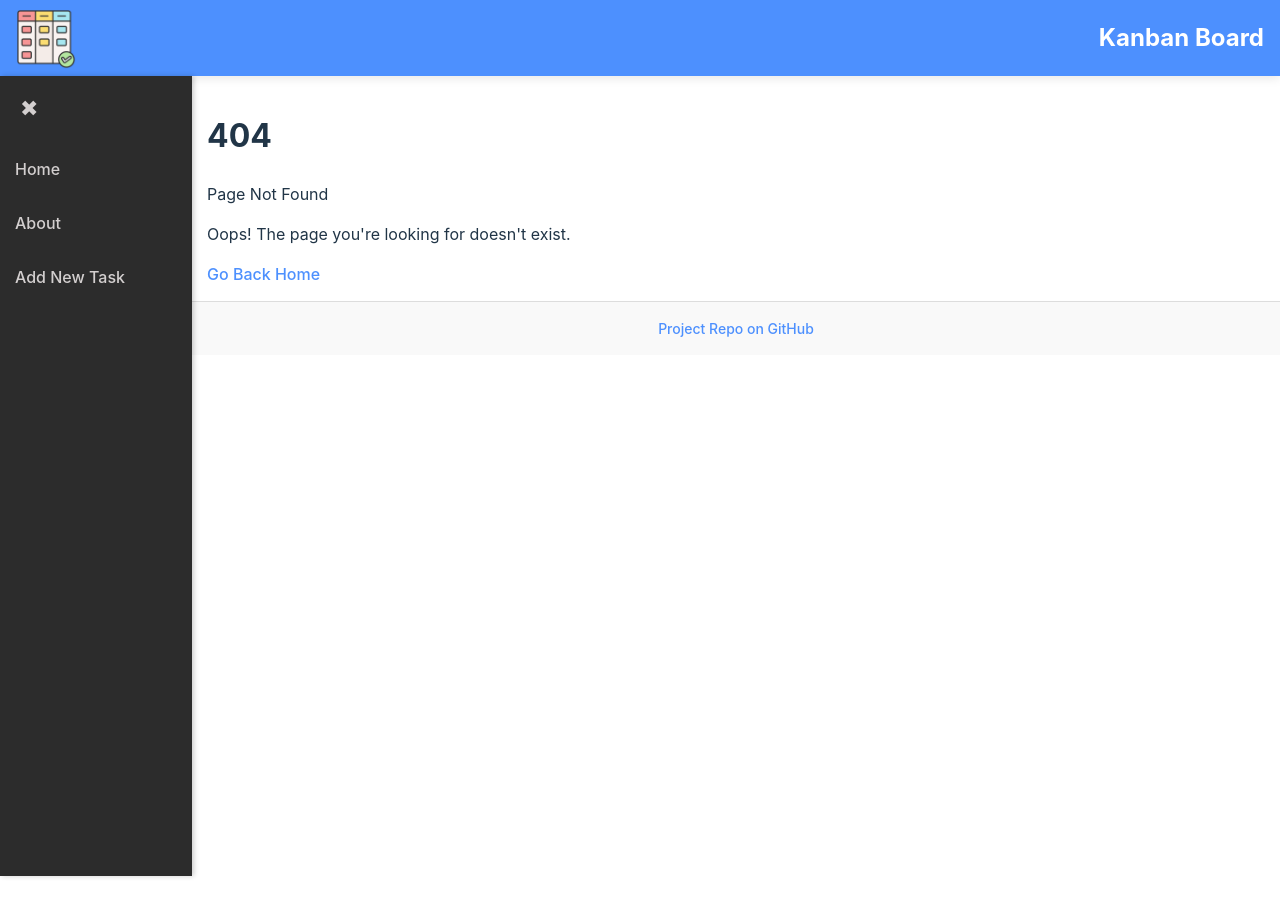
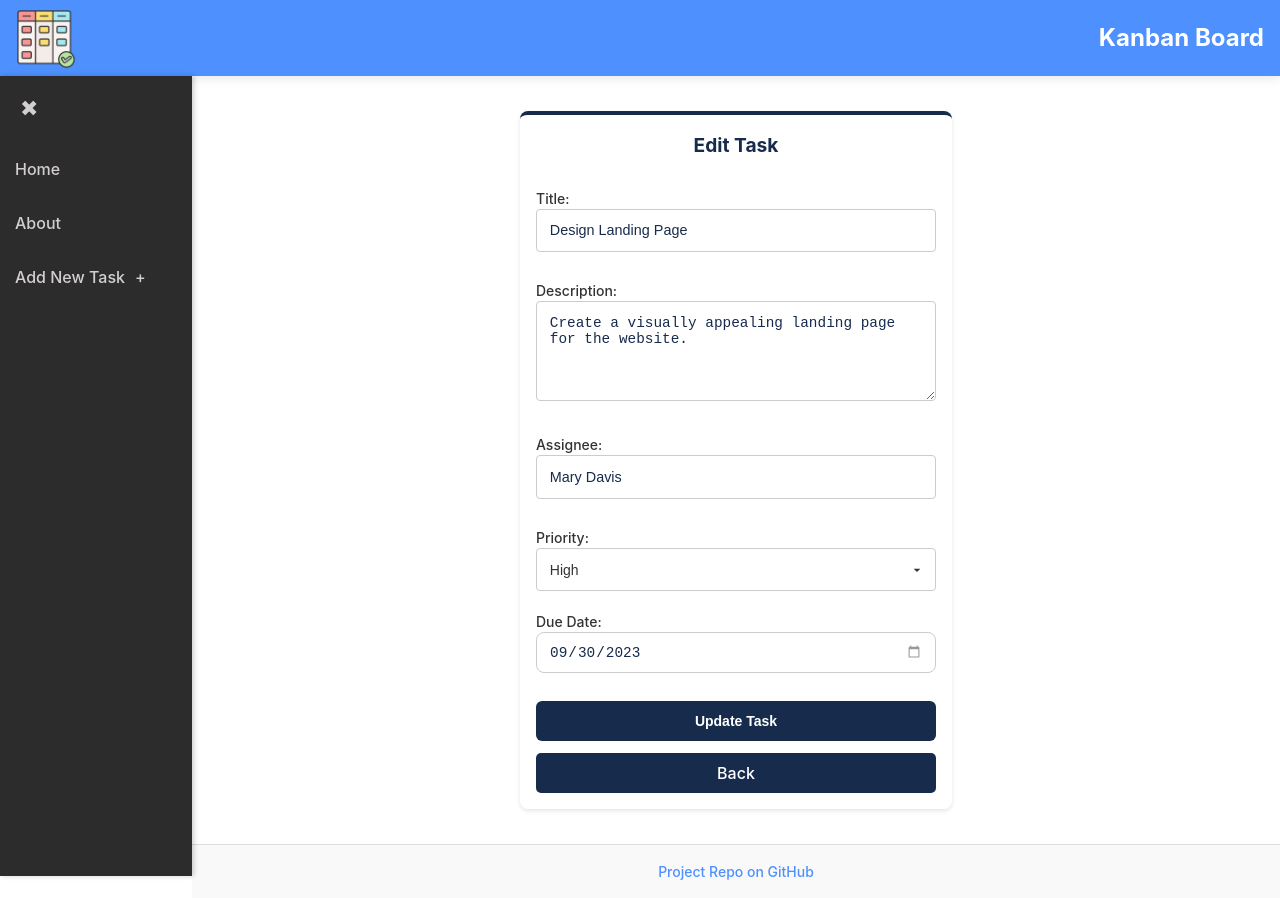
Before and after one commit to abussafilx/MiniProject_Kanban, a React (Vite) app: page /edit/1 in a window 1280 px wide. Before the commit this address had no page. Before the commit the page ends 800 px from the top, so only its background shows below. Built offline with nearby package versions, Linux system fonts and the light colour scheme.

Commit message:
Edit functionality added, added new page for edit, styles and implementation on other components and pages

```diff
--- a/src/App.jsx
+++ b/src/App.jsx
@@ -10,11 +10,9 @@ import About from "./pages/About";
 import SingleTask from "./pages/SingleTask";
 import Error404 from "./pages/Error404";
 import AddCard from "./pages/AddCard";
-
-
+import EditCard from "./pages/EditCard";
 
 function App() {
-
   const [tasks, setTasks] = useState(data);
 
   const navigate = useNavigate();
@@ -25,24 +23,34 @@ function App() {
       return e.id !== id;
     });
     setTasks(newList);
-    navigate("/")
+    navigate("/");
   };
 
   //function to create tasks
   const addTask = (taskDetails) => {
-    const newId =Math.max(...tasks.map((o) => o.id))+1;
-    const newTask ={
+    const newId = Math.max(...tasks.map((o) => o.id)) + 1;
+    const newTask = {
       ...taskDetails,
       id: newId.toString(),
-    }
+    };
 
-    const newList = [newTask,...tasks]
-    setTasks(newList)
+    const newList = [newTask, ...tasks];
+    setTasks(newList);
+  };
 
-  }
-
-  console.log(tasks)
-
+  const updateTask = (updatedTask) => {
+    setTasks(
+      tasks.map((task) => {
+        if (task.id === updatedTask.id) {
+          console.log(task);
+          console.log(updatedTask);
+          return updatedTask;
+        } else {
+          return task;
+        }
+      })
+    );
+  };
 
   return (
     <>
@@ -52,12 +60,31 @@ function App() {
 
       <div id="board">
         <Routes>
-          <Route path="/" element={<Board tasks={tasks} deleteTask={deleteTask}></Board>}/>
-          <Route path="/about" element={<About></About>}/>
-          <Route path="/newtask" element={<AddCard addTask={addTask}/>}/>
-          <Route path="/item/:task" element={<SingleTask tasks={tasks} deleteTask={deleteTask}></SingleTask>}/>
-          <Route path="*" element={<Error404></Error404>}/>
-
+          <Route
+            path="/"
+            element={
+              <Board
+                tasks={tasks}
+                deleteTask={deleteTask}
+                updateTask={updateTask}
+              ></Board>
+            }
+          />
+          <Route path="/about" element={<About></About>} />
+          <Route path="/newtask" element={<AddCard addTask={addTask} />} />
+          <Route
+            path="/item/:task"
+            element={
+              <SingleTask tasks={tasks} deleteTask={deleteTask}></SingleTask>
+            }
+          />
+          <Route
+            path="/edit/:id"
+            element={
+              <EditCard tasks={tasks} updateTask={updateTask}></EditCard>
+            }
+          />
+          <Route path="*" element={<Error404></Error404>} />
         </Routes>
       </div>
 
--- a/src/assets/styles/App.css
+++ b/src/assets/styles/App.css
@@ -115,3 +115,8 @@
   margin-left: 60px;
   transition: 0.5s;
 }
+
+input,
+textarea {
+  color: #333;
+}
--- a/src/assets/styles/Board.css
+++ b/src/assets/styles/Board.css
@@ -82,6 +82,19 @@ label {
   padding: 5px 8px;
   font-size: 0.8rem;
   background-color: #63aca8;
+  color: white;
+  border-radius: 4px;
+  cursor: pointer;
+  transition: opacity 0.2s;
+  font-weight: bold;
+}
+.edit-btn {
+  top: 8px;
+  right: 8px;
+  border: 1px solid transparent;
+  padding: 5px 8px;
+  font-size: 0.8rem;
+  background-color: #172b4d;
   color: white;
   border-radius: 4px;
   cursor: pointer;
--- /dev/null
+++ b/src/assets/styles/EditCard.css
@@ -0,0 +1,29 @@
+#editTask .section-title {
+  margin: 0 0 1rem 0;
+  color: #172b4d;
+  font-size: 1.2rem;
+}
+#editTask input,
+#editTask textarea {
+  margin-bottom: 0.5rem;
+  font-size: 0.9rem;
+  color: #172b4d;
+}
+#editTask form {
+  padding: 1rem;
+  box-shadow: 0 2px 4px rgba(0, 0, 0, 0.1);
+  border-top: 4px solid #172b4d;
+}
+#editTask button {
+  background-color: #172b4d;
+  border-color: #172b4d;
+}
+.edit-back-btn {
+  width: 100%;
+  color: white;
+  border-radius: 5px;
+  text-align: center;
+  padding: 0.5rem 0;
+  background-color: #172b4d;
+  border-color: #172b4d;
+}
--- a/src/components/Sidebar.jsx
+++ b/src/components/Sidebar.jsx
@@ -20,7 +20,7 @@ function Sidebar() {
         About
       </NavLink>
       <NavLink to="/newtask" className="sidebar-link">
-                Add New Task
+        Add New Task <span className="plus-icon">&#x2b;</span>
       </NavLink>
     </nav>
   );
--- a/src/pages/About.jsx
+++ b/src/pages/About.jsx
@@ -24,7 +24,7 @@ function About() {
     <div className="about-container">
       <h1 className="about-title">Kanban Board Mini Project</h1>
       <p className="about-description">
-        his React.js project was developed by <b>{devMembers[0].name}</b> and{" "}
+        This React.js project was developed by <b>{devMembers[0].name}</b> and{" "}
         <b>{devMembers[1].name}</b>
         &nbsp;as part of their learning journey at Ironhack.
       </p>
--- a/src/pages/Board.jsx
+++ b/src/pages/Board.jsx
@@ -2,7 +2,6 @@ import "../assets/styles/Board.css";
 import ItemCards from "./ItemCards";
 
 function Board(props) {
-
   //Column Structure - Conditional Rendering
 
   const toDoItems = props.tasks.filter((task) => {
@@ -24,13 +23,16 @@ function Board(props) {
   const filteredTasks = (items) => {
     return items.map((element) => {
       return (
-
-        <ItemCards key={element.id} element={element} tasks={props.tasks} deleteTask={props.deleteTask}></ItemCards>
-
+        <ItemCards
+          key={element.id}
+          element={element}
+          tasks={props.tasks}
+          deleteTask={props.deleteTask}
+          updateTask={props.updateTask}
+        ></ItemCards>
       );
     });
   };
-
 
   return (
     <div className="kanban-board">
--- /dev/null
+++ b/src/pages/EditCard.jsx
@@ -0,0 +1,113 @@
+import { useState, useEffect } from "react";
+import { useParams, useNavigate } from "react-router-dom";
+import { Link } from "react-router-dom";
+import "../assets/styles/EditCard.css";
+
+function EditCard(props) {
+  const { id } = useParams();
+  const navigate = useNavigate();
+
+  const [title, setTitle] = useState("");
+  const [description, setDescription] = useState("");
+  const [assignee, setAssignee] = useState("");
+  const [priority, setPriority] = useState("");
+  const [dueDate, setDueDate] = useState("");
+  const [status, setStatus] = useState("");
+  const [createdDate, setCreatedDate] = useState("");
+
+  useEffect(() => {
+    const task = props.tasks.find((task) => task.id === id);
+
+    setTitle(task.title);
+    setDescription(task.description);
+    setAssignee(task.assignee);
+    setPriority(task.priority);
+    setDueDate(task.dueDate);
+    setStatus(task.status);
+    setCreatedDate(task.createdDate);
+  }, [id, props.tasks]);
+
+  const handleSubmit = (e) => {
+    e.preventDefault();
+
+    const updatedTask = {
+      id,
+      title,
+      description,
+      assignee,
+      priority,
+      dueDate,
+      status,
+      createdDate,
+    };
+
+    props.updateTask(updatedTask);
+    navigate("/");
+  };
+
+  return (
+    <section id="editTask">
+      <form onSubmit={handleSubmit}>
+        <h2 className="section-title">Edit Task</h2>
+        <label>
+          <span>Title: </span>
+          <input
+            type="text"
+            name="title"
+            placeholder="Enter title"
+            value={title}
+            onChange={(e) => setTitle(e.target.value)}
+          />
+        </label>
+        <label>
+          <span>Description: </span>
+          <textarea
+            id="description"
+            name="description"
+            placeholder="Enter description"
+            value={description}
+            onChange={(e) => setDescription(e.target.value)}
+          />
+        </label>
+        <label>
+          <span>Assignee: </span>
+          <input
+            type="text"
+            name="assignee"
+            placeholder="Enter assignee"
+            value={assignee}
+            onChange={(e) => setAssignee(e.target.value)}
+          />
+        </label>
+        <label>
+          <span>Priority: </span>
+          <select
+            name="priority"
+            value={priority}
+            onChange={(e) => setPriority(e.target.value)}
+          >
+            <option value="Low">Low</option>
+            <option value="Medium">Medium</option>
+            <option value="High">High</option>
+          </select>
+        </label>
+        <label>
+          <span>Due Date: </span>
+          <input
+            type="date"
+            name="dueDate"
+            value={dueDate}
+            onChange={(e) => setDueDate(e.target.value)}
+          />
+        </label>
+
+        <button type="submit">Update Task</button>
+        <Link className="edit-back-btn" to={`/`}>
+          Back
+        </Link>
+      </form>
+    </section>
+  );
+}
+
+export default EditCard;
--- a/src/pages/ItemCards.jsx
+++ b/src/pages/ItemCards.jsx
@@ -1,10 +1,10 @@
-import {Link} from "react-router-dom";
+import { Link } from "react-router-dom";
 
-function ItemCards (props){
+function ItemCards(props) {
   const statusColorsBorder = {
     "To Do": "#FF6B6B",
     "In Progress": "#4D90FE",
-        "Done": "#66BB6A",
+    Done: "#66BB6A",
   };
 
   return (
@@ -37,7 +37,12 @@ function ItemCards (props){
       </div>
 
       <div>
-            <button className="delete-btn" onClick={() => props.deleteTask(props.element.id)}>X</button>
+        <button
+          className="delete-btn"
+          onClick={() => props.deleteTask(props.element.id)}
+        >
+          X
+        </button>
       </div>
       <div className="btn-container">
         <div>
@@ -45,12 +50,15 @@ function ItemCards (props){
             <span className="label">IMPORTANT</span>
           )}
         </div>
+        <Link to={`/edit/${props.element.id}`}>
+          <button className="edit-btn">Edit</button>
+        </Link>
         <Link to={`/item/${props.element.id}`}>
           <button className="info-btn">More Info</button>
         </Link>
       </div>
     </div>
-    )
+  );
 }
 
-export default ItemCards
+export default ItemCards;
```
Lines whose indentation alone changed are shown as unchanged.
